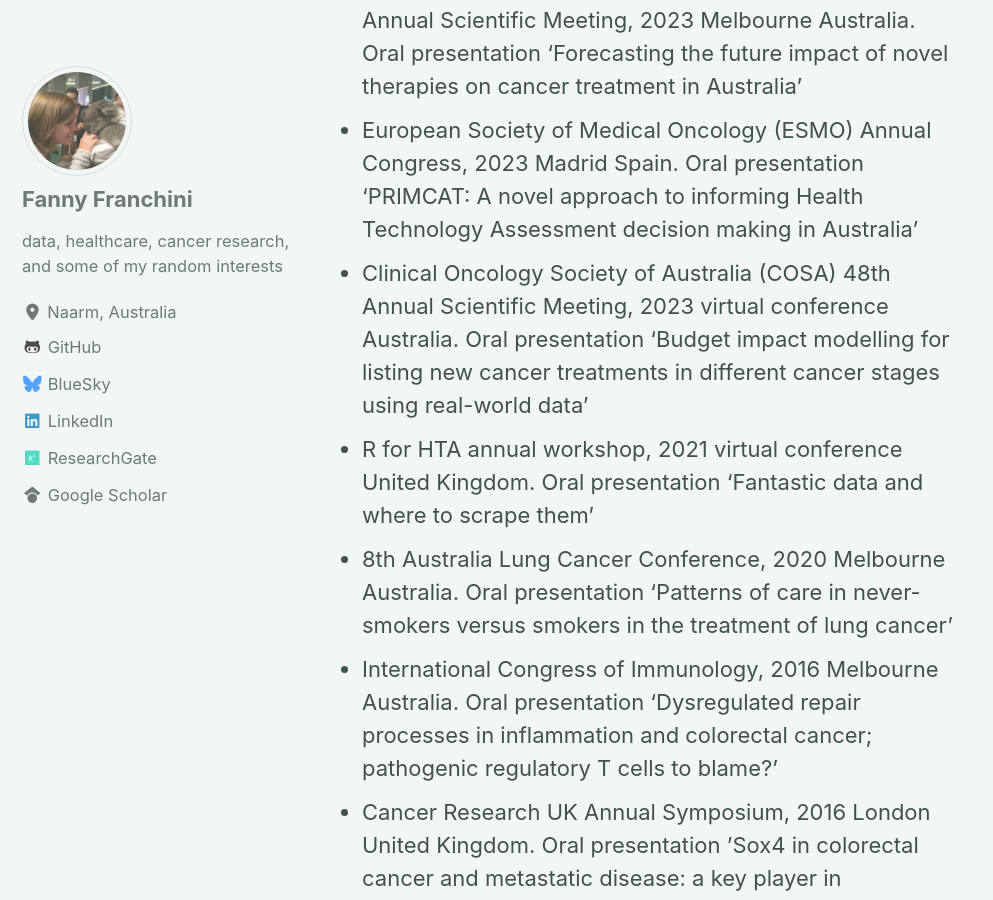
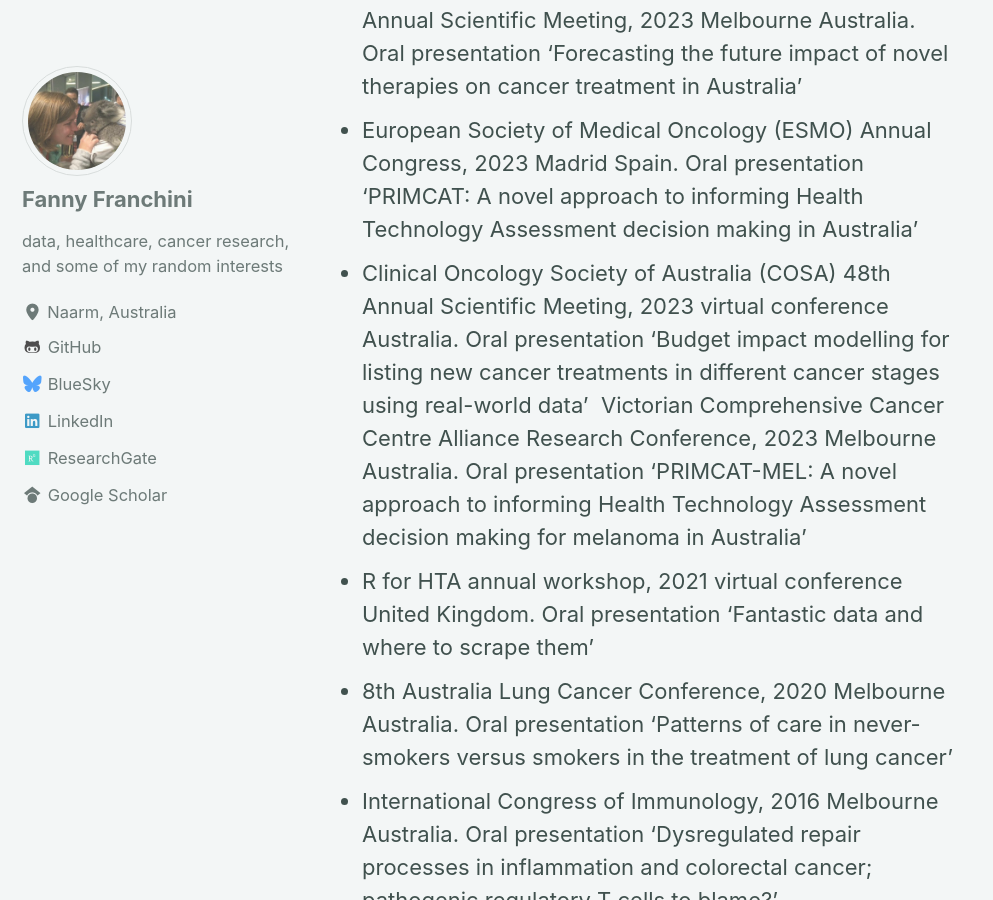
Before and after one commit to Fannychini/Fannychini.github.io, a Jekyll site: the page built from _pages/research.md, in a window 1280 px wide and 900 px high, scrolled down 2863 px. Shown: the whole window, without its empty margins (0-993 px from the left). Built offline with Jekyll 4.4.1, drawn with Linux system fonts in a browser that asks for light colours; cached includes are drawn as plain includes.

Commit message:
Update research.md

```diff
--- a/_pages/research.md
+++ b/_pages/research.md
@@ -19,7 +19,7 @@
 - [NSCLC treatment patterns](https://doi.org/10.1016/j.jtocrr.2024.100662): Real-World Treatment and Outcomes in ALK-Rearranged NSCLC: Results From a Large U.S.-Based Database
 
 ## What is coming up?
-Current projects that I am finalising, i.e. **almost there**`**:
+Current projects that I am finalising, i.e. **almost there**:
 {: .notice--warning}
 
 - TORCH-VIC: State-wide Victorian linked dataset for cancer research, cohort profile
@@ -39,6 +39,7 @@
 - Clinical Oncology Society of Australia (COSA) 50th Annual Scientific Meeting, 2023 Melbourne Australia. Oral presentation 'Forecasting the future impact of novel therapies on cancer treatment in Australia'
 - European Society of Medical Oncology (ESMO) Annual Congress, 2023 Madrid Spain. Oral presentation 'PRIMCAT: A novel approach to informing Health Technology Assessment decision making in Australia'
 - Clinical Oncology Society of Australia (COSA) 48th Annual Scientific Meeting, 2023 virtual conference Australia. Oral presentation 'Budget impact modelling for listing new cancer treatments in different cancer stages using real-world data'
+Victorian Comprehensive Cancer Centre Alliance Research Conference, 2023 Melbourne Australia. Oral presentation 'PRIMCAT-MEL: A novel approach to informing Health Technology Assessment decision making for melanoma in Australia'
 - R for HTA annual workshop, 2021 virtual conference United Kingdom. Oral presentation 'Fantastic data and where to scrape them'
 - 8th Australia Lung Cancer Conference, 2020 Melbourne Australia. Oral presentation 'Patterns of care in never-smokers versus smokers in the treatment of lung cancer'
 - International Congress of Immunology, 2016 Melbourne Australia. Oral presentation 'Dysregulated repair processes in inflammation and colorectal cancer; pathogenic regulatory T cells to blame?'
```
Also changed, not shown: other parts of _pages/research.md (+1 -1 lines).
